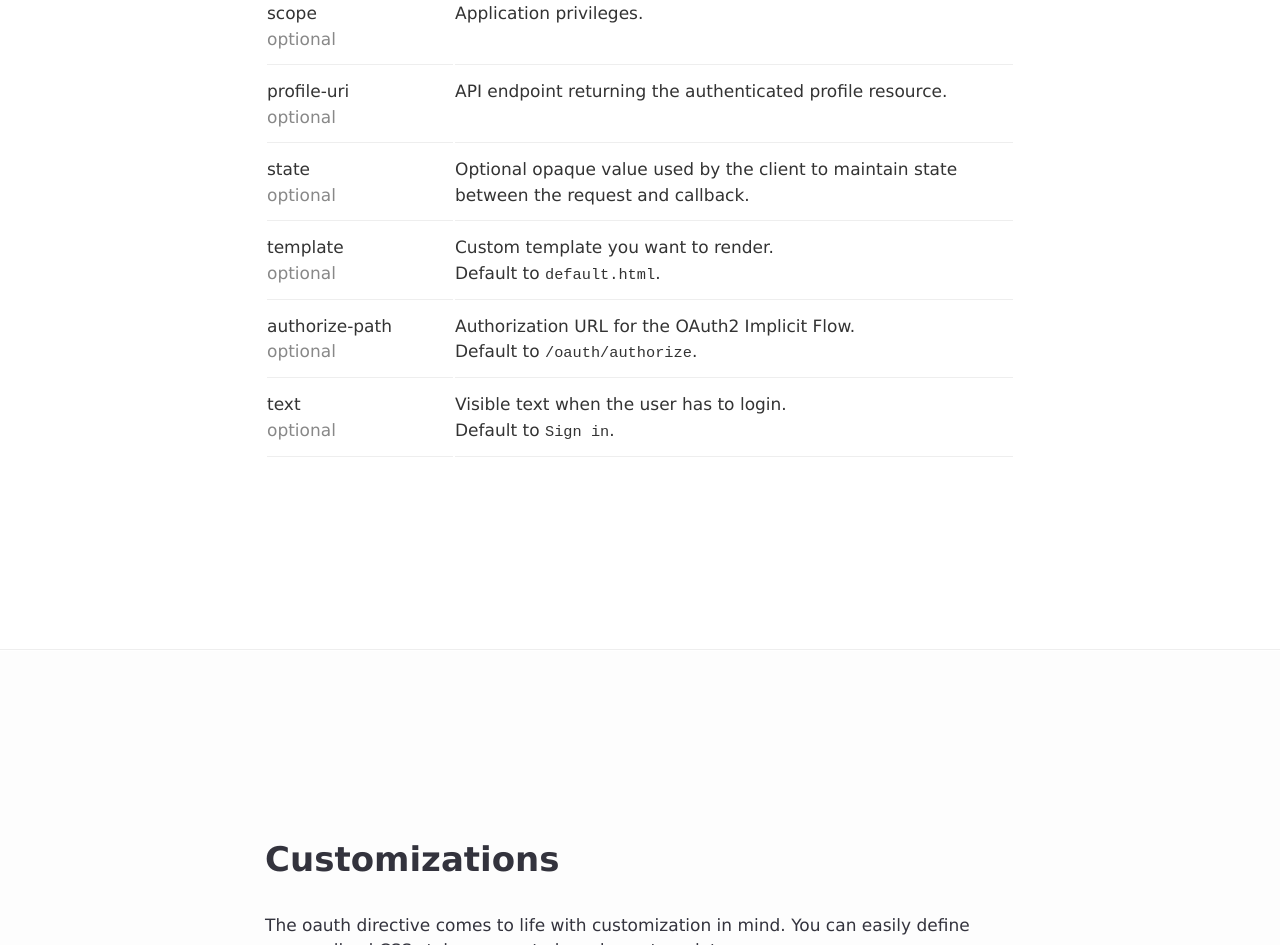
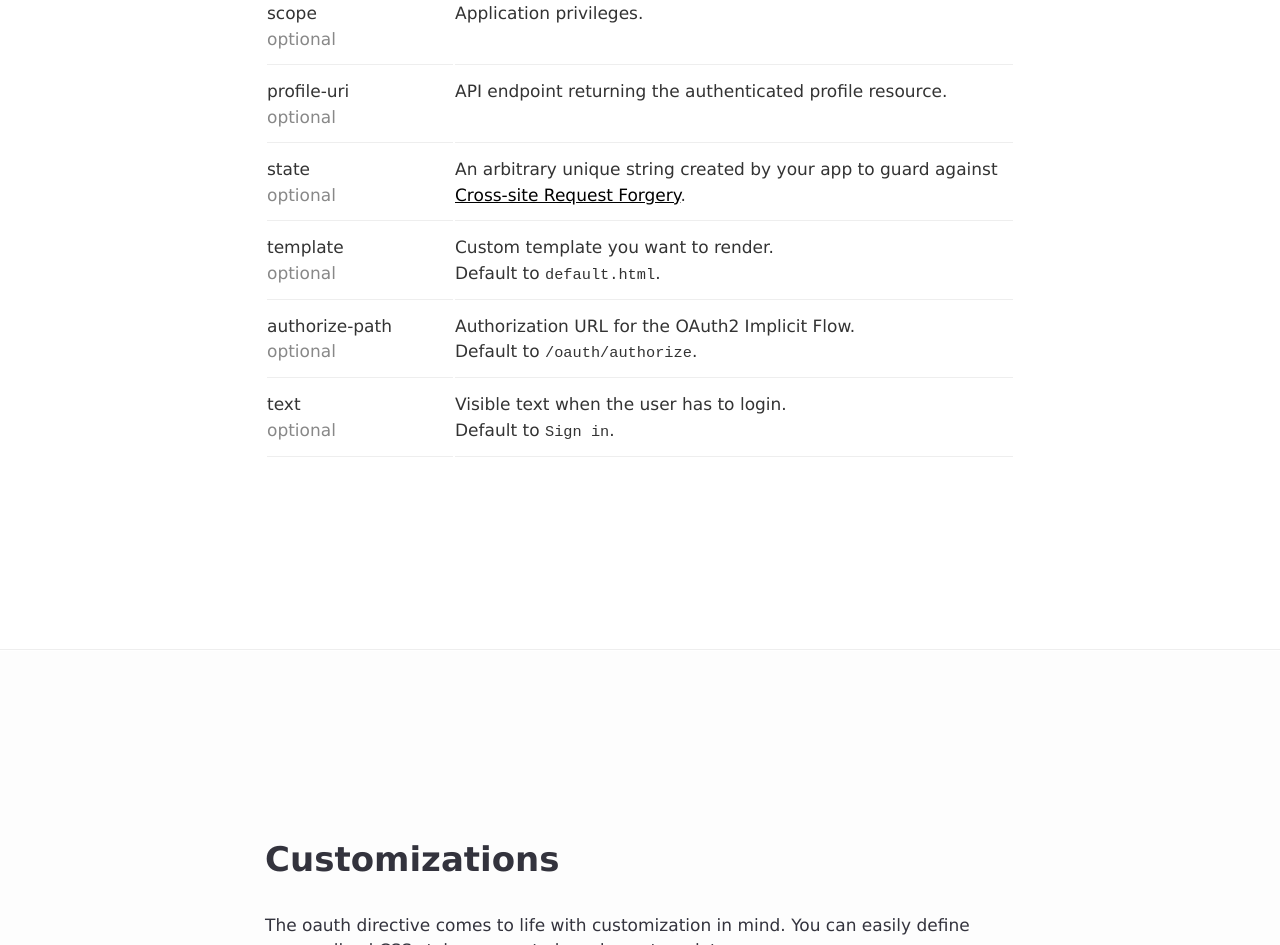
Before and after one commit to angularjs-oauth/oauth-ng, a plain HTML site: page index.html in a window 1280 px wide. Shown: the part 8020-8965 px from the top of the page. Drawn offline with Linux system fonts and the light colour scheme; a web font is replaced by a local one.

Commit message:
Update index.html

```diff
--- a/index.html
+++ b/index.html
@@ -380,7 +380,7 @@ angular.module('newProjectApp', ['oauth', ... ])</xmp></code></pre>
               <span class="info">optional</span>
             </td>
             <td>
-              Optional opaque value used by the client to maintain state between the request and callback.
+              An arbitrary unique string created by your app to guard against <a href="http://en.wikipedia.org/wiki/Cross-site_request_forgery" target="_blank">Cross-site Request Forgery</a>.
             </td>
           </tr>
           <tr>
```
